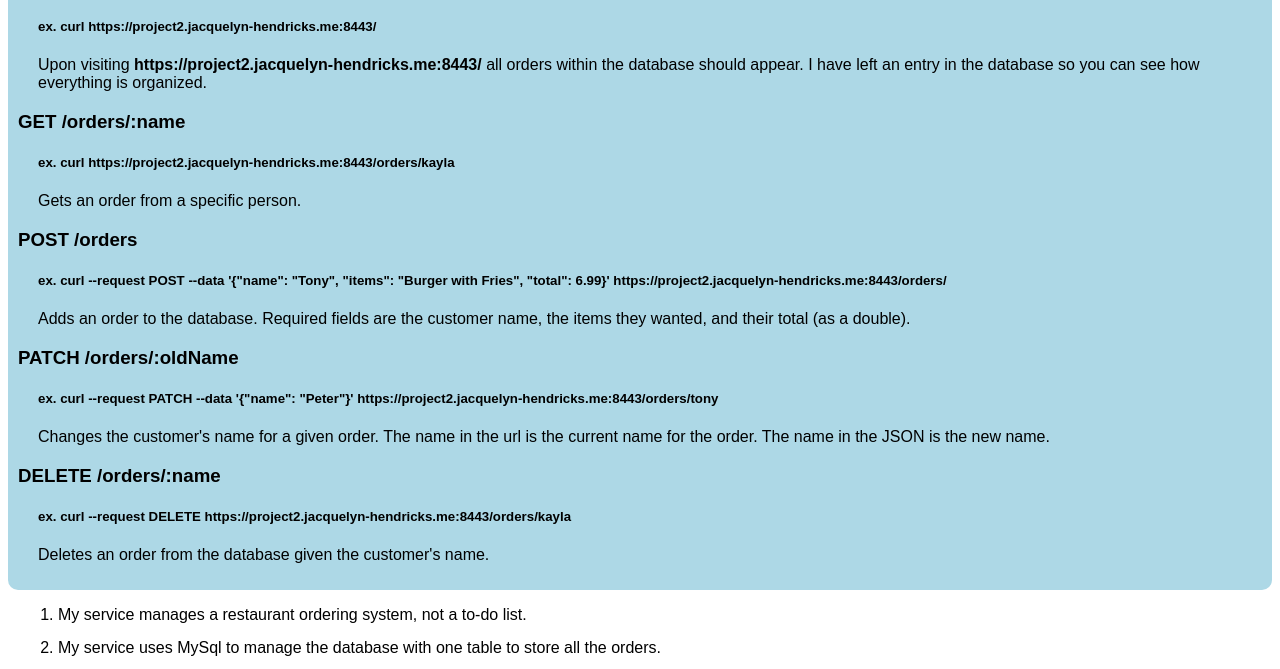
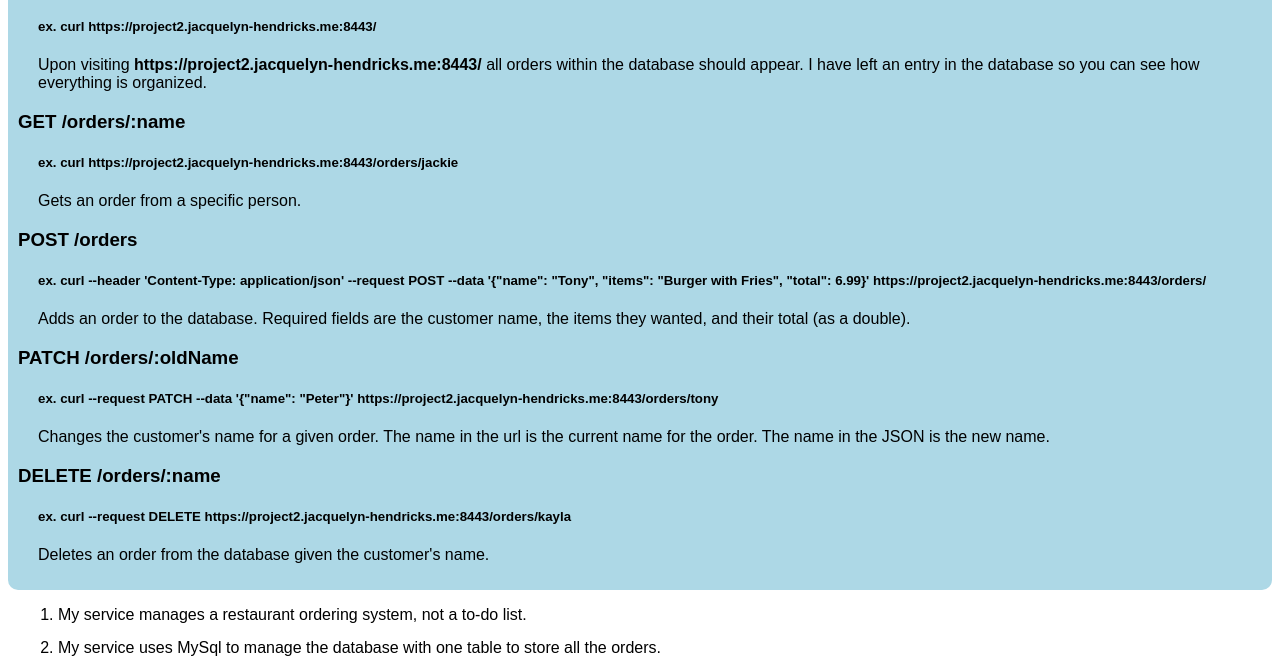
Before and after one commit to hendrijn/web-service, a website: page report.html in a window 1280 px wide. Shown: the part 123-792 px from the top of the page. Drawn offline with Linux system fonts and the light colour scheme.

Commit message:
Update report.

```diff
--- a/report.html
+++ b/report.html
@@ -32,11 +32,11 @@
     <p>Upon visiting <strong>https://project2.jacquelyn-hendricks.me:8443/</strong> all orders within the database should appear. I have left an entry in the database so you can see how everything is organized.</p>
 
     <h3>GET /orders/:name</h3>
-    <h5>ex. curl https://project2.jacquelyn-hendricks.me:8443/orders/kayla</h5>
+    <h5>ex. curl https://project2.jacquelyn-hendricks.me:8443/orders/jackie</h5>
     <p>Gets an order from a specific person.</p>
 
     <h3>POST /orders</h3>
-    <h5>ex. curl --request POST --data '{"name": "Tony", "items": "Burger with Fries", "total": 6.99}' https://project2.jacquelyn-hendricks.me:8443/orders/</h5>
+    <h5>ex. curl --header 'Content-Type: application/json' --request POST --data '{"name": "Tony", "items": "Burger with Fries", "total": 6.99}' https://project2.jacquelyn-hendricks.me:8443/orders/</h5>
     <p>Adds an order to the database. Required fields are the customer name, the items they wanted, and their total (as a double). </p>
 
     <h3>PATCH /orders/:oldName</h3>
```
